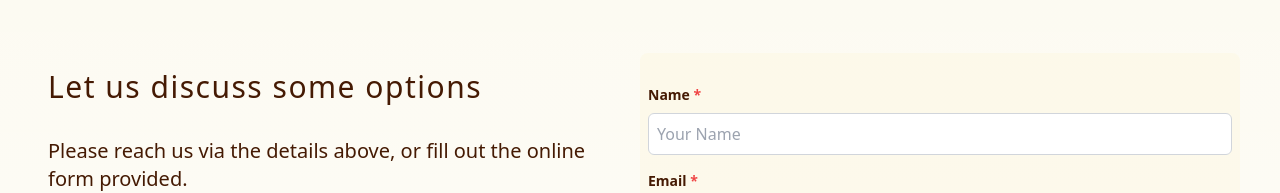
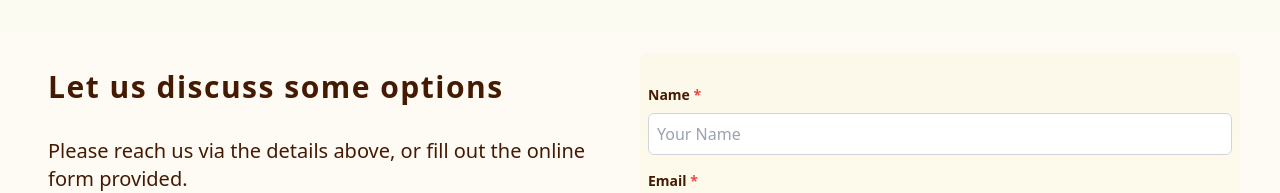
Before and after one commit to ian-jl-chua/gw-lawyers-ltd, a Next.js app: page /contact in a window 1280 px wide. Shown: the part 717-910 px from the top of the page. Built offline with nearby package versions, Linux system fonts and the light colour scheme.

Commit message:
Minor style changes to the contact us section

```diff
--- a/src/app/components/MainSection.tsx
+++ b/src/app/components/MainSection.tsx
@@ -21,7 +21,7 @@ export default function MainSection() {
         </p>
         <button className="flex justify-center text-xl pb-20 lg:justify-start ">
           <Link
-            className="bg-amber-950/90 text-amber-50 hover:bg-amber-800 dark:bg-amber-100/80 dark:text-neutral-950 dark:hover:bg-amber-100 w-60 h-16 pt-4 rounded-md flex justify-center content-center "
+            className="bg-amber-950/90 text-amber-50 hover:bg-amber-800 dark:bg-amber-100/80 dark:text-neutral-950 dark:hover:bg-amber-100 transition ease-out duration-200 w-60 h-16 pt-4 rounded-md flex justify-center content-center "
             href="/contact#contactUs"
           >
             Contact Us
--- a/src/app/contact/page.tsx
+++ b/src/app/contact/page.tsx
@@ -66,10 +66,10 @@ export default function Contact() {
             className="px-2 py-4 w-full aspect-square md:aspect-video"
             // width={768}
             // height={500}
-            src="http://maps.google.co.nz/maps?f=q&amp;source=s_q&amp;hl=en&amp;geocode=&amp;q=37+Totara+Avenue,+New+Lynn,+Auckland&amp;sll=-36.909573,174.68202&amp;sspn=0.011821,0.019205&amp;ie=UTF8&amp;hq=&amp;hnear=37+Totara+Ave,+New+Lynn+0600,+Auckland&amp;z=15&amp;ll=-36.909573,174.68202&amp;output=embed"
+            src={`http://maps.google.co.nz/maps?f=q&source=s_q&hl=en&geocode=&q=37+Totara+Avenue,+New+Lynn,+Auckland&sll=-36.909573,174.68202&sspn=0.011821,0.019205&ie=UTF8&hq=&hnear=37+Totara+Ave,+New+Lynn+0600,+Auckland&z=15&ll=-36.909573,174.68202&output=embed`}
           ></iframe>
           <div className="p-4 text-sm grid grid-cols-2 gap-8 md:grid-cols-3 md:text-base lg:grid-cols-2 lg:gap-0 lg:pb-16">
-            <div className='pb-4'>
+            <div className="pb-4">
               <b>Physical Address</b>
               <br />
               Office 3
@@ -82,7 +82,7 @@ export default function Contact() {
               <br />
               &#40;Two hours free parking at 3088 Great North Rd, New Lynn&#41;
             </div>
-            <div className='pb-4'>
+            <div className="pb-4">
               <b>Postal Address</b>
               <br />
               PO Box 15799
@@ -118,11 +118,14 @@ export default function Contact() {
         </h2>
         <div className="px-2 py-4 lg:grid lg:grid-cols-2">
           <div className="hidden px-2 py-4 lg:block  justify-center">
-            <h3 className='text-3xl tracking-wider pb-8'>Let us discuss some options</h3>
-            <p className='text-xl pr-4'>
-            Please reach us via the details above, or fill out the online form provided.
-            <br />
-            One of our team will get back to you shortly.
+            <h3 className="text-3xl tracking-wider pb-8">
+              <b>Let us discuss some options</b>
+            </h3>
+            <p className="text-xl pr-4">
+              Please reach us via the details above, or fill out the online form
+              provided.
+              <br />
+              One of our team will get back to you shortly.
             </p>
           </div>
           <div className="px-2 py-8 rounded-lg bg-amber-100/20 dark:bg-amber-950/30">
@@ -170,7 +173,7 @@ export default function Contact() {
               ></textarea>
               <button
                 type="submit"
-                className="w-full py-2 rounded-md bg-amber-950 text-amber-50 hover:bg-amber-800 dark:bg-amber-100/80 dark:text-neutral-950 dark:hover:bg-amber-100"
+                className="w-full py-2 rounded-md bg-amber-950 text-amber-50 hover:bg-amber-800 dark:bg-amber-100/80 dark:text-neutral-950 dark:hover:bg-amber-100 transition ease-out duration-100"
               >
                 Submit
               </button>
--- a/src/app/layout.tsx
+++ b/src/app/layout.tsx
@@ -15,7 +15,7 @@ export default function RootLayout({
   children: React.ReactNode
 }) {
   return (
-    <html lang="en" className="sm:scroll-smooth">
+    <html lang="en" className="scroll-smooth">
       <body>
         <Navbar />
         {children}
```
